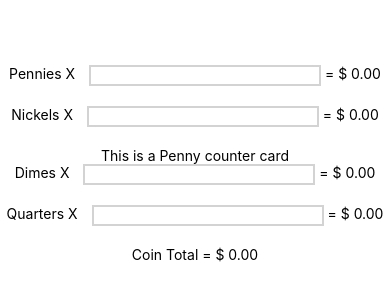
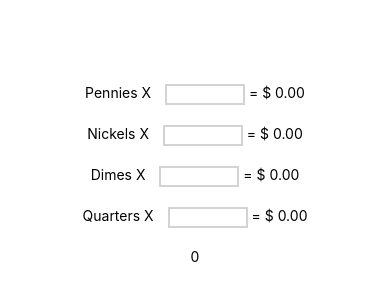
Before and after one commit to OthankQ/Closure, a React Native app: screen / in a window 390 px wide. Shown: the part 248-548 px from the top of the page. Built offline with nearby package versions, Linux system fonts and the light colour scheme.

Commit message:
Create coin total state hook

```diff
--- a/App.js
+++ b/App.js
@@ -11,42 +11,27 @@ export default function App() {
   const [dimeCount, setDimeCount] = useState(0);
   const [quarterCount, setQuarterCount] = useState(0);
 
+  // State that tracks coin total and bill total
+  const [coinTotal, setCoinTotal] = useState(0);
+
+  function addToTotal() {
+    setCoinTotal(10);
+  }
+
   return (
     <View style={styles.container}>
-      <View style={styles.row}>
-        <Text>Pennies X </Text>
-        <TextInput onChangeText={number => setPennyCount(number)} style={styles.input} keyboardType={"number-pad"}></TextInput>
-        <Text> = </Text>
-        <Text>$ {(pennyCount * 0.01).toFixed(2)}</Text>
-      </View>
 
-      <View style={styles.row}>
-        <Text>Nickels X </Text>
-        <TextInput onChangeText={number => setNickelCount(number)} style={styles.input} keyboardType={"number-pad"}></TextInput>
-        <Text> = </Text>
-        <Text>$ {(nickelCount * 0.05).toFixed(2)}</Text>
-      </View>
+      <CoinCounter coinName="Pennies" style={styles.row} counter={0.01}></CoinCounter>
 
-      <CoinCounter whatCoin='Penny'></CoinCounter>
+      <CoinCounter coinName="Nickels" style={styles.row} counter={0.05}></CoinCounter>
 
-      <View style={styles.row}>
-        <Text>Dimes X </Text>
-        <TextInput onChangeText={number => setDimeCount(number)} style={styles.input} keyboardType={"number-pad"}></TextInput>
-        <Text> = </Text>
-        <Text>$ {(dimeCount * 0.10).toFixed(2)}</Text>
-      </View>
+      <CoinCounter coinName="Dimes" style={styles.row} counter={0.10}></CoinCounter>
 
-      <View style={styles.row}>
-        <Text>Quarters X </Text>
-        <TextInput onChangeText={number => setQuarterCount(number)} style={styles.input} keyboardType={"number-pad"}></TextInput>
-        <Text> = </Text>
-        <Text>$ {(quarterCount * 0.25).toFixed(2)}</Text>
-      </View>
+      <CoinCounter coinName="Quarters" style={styles.row} counter={0.25}></CoinCounter>
 
-      <View style={styles.row}>
-        <Text>Coin Total = </Text>
-        <Text>$ {(pennyCount * 0.01 + nickelCount * 0.05 + dimeCount * 0.10 + quarterCount * 0.25).toFixed(2)}</Text>
-      </View>
+      {/* Whenever one of the coincounter rerenders, rerender cointotal component with new state */}
+
+      <Text>{coinTotal}</Text>
 
       <StatusBar style="auto" />
     </View>
@@ -61,15 +46,16 @@ const styles = StyleSheet.create({
     justifyContent: 'center',
   },
 
-  input: {
-    borderWidth: 2,  // size/width of the border
-    borderColor: 'lightgrey',  // color of the border
-    paddingLeft: 10,
-    marginLeft: 10,
-  },
+  // input: {
+  //   borderWidth: 2,  // size/width of the border
+  //   borderColor: 'lightgrey',  // color of the border
+  //   paddingLeft: 10,
+  //   marginLeft: 10,
+  // },
 
   row: {
     flexDirection: 'row',
     marginBottom: 20,
+    textAlign: 'center'
   }
 });
--- a/components/CoinCounter.js
+++ b/components/CoinCounter.js
@@ -2,9 +2,26 @@ import React, { useState } from 'react';
 import { StyleSheet, Text, TextInput, View } from 'react-native';
 
 export default function CoinCounter(props) {
+
+    const [coinCount, setCoinCount] = useState(0);
+
     return(
-        <View>
-            <Text>This is a {props.whatCoin} counter card</Text>
+        <View style={props.style}>
+            <Text>{props.coinName} X </Text>
+            <TextInput onChangeText={number => setCoinCount(number)} style={styles.input} keyboardType={"number-pad"}></TextInput>
+            <Text> = </Text>
+            <Text>$ {(coinCount * props.counter).toFixed(2)}</Text>
         </View>
     )
 }
+
+const styles = StyleSheet.create({
+
+    input: {
+        borderWidth: 2,  // size/width of the border
+        borderColor: 'lightgrey',  // color of the border
+        paddingLeft: 10,
+        marginLeft: 10,
+        width: 80
+    }
+})
```
